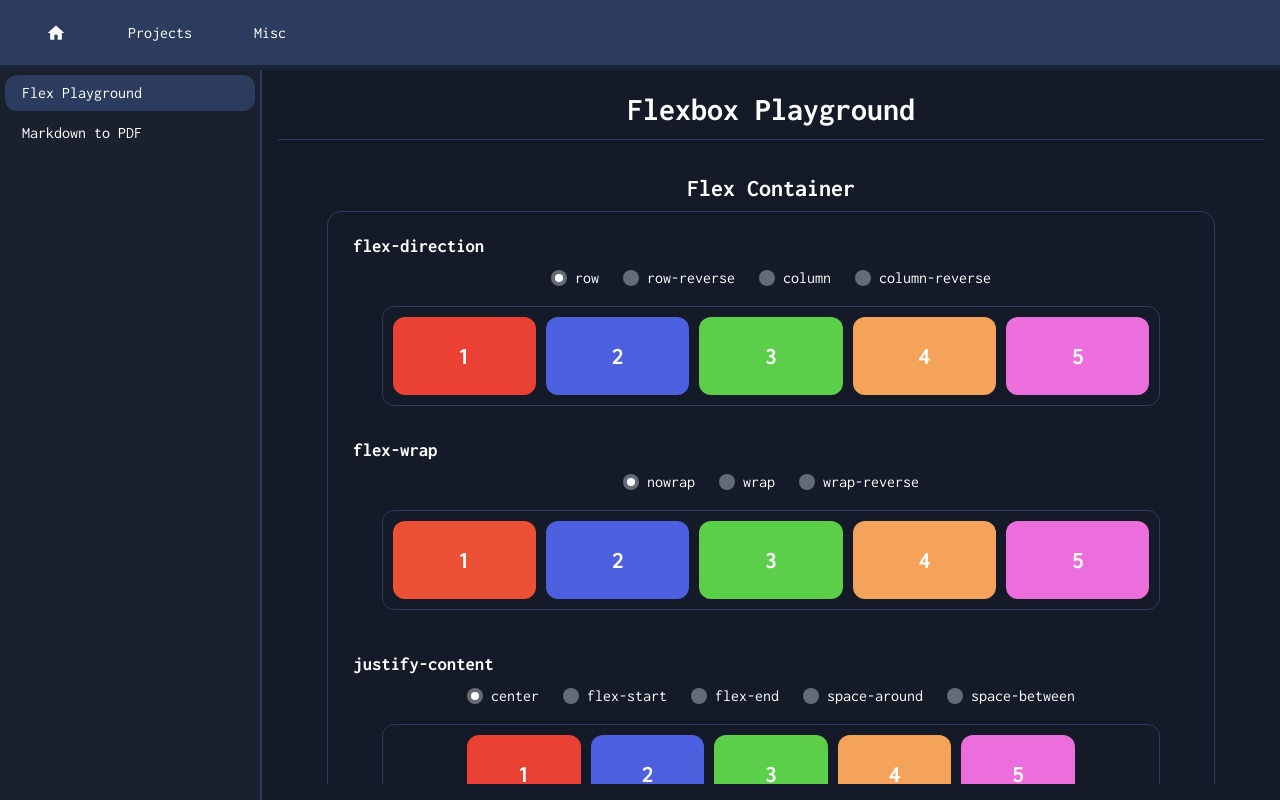
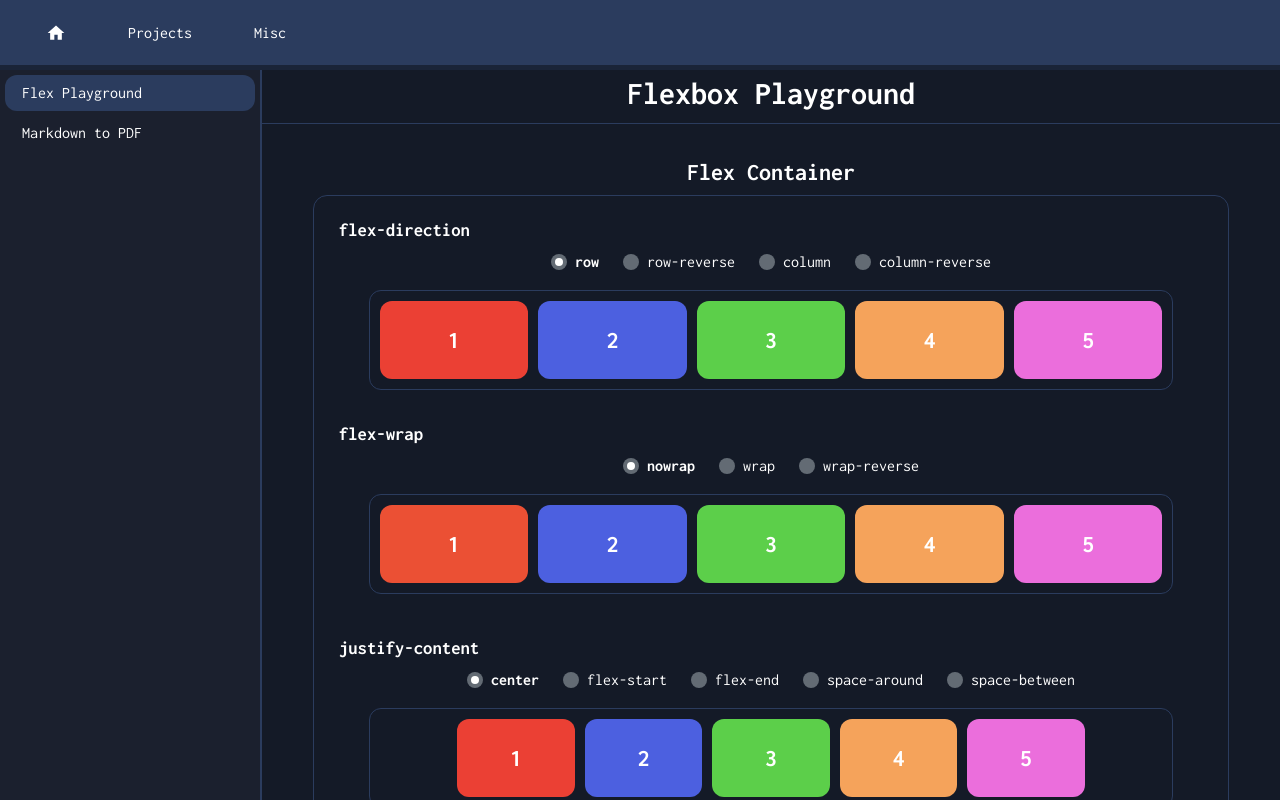
Before and after one commit to scoogii/portfolio, a Next.js app: page /misc in a window 1280 px wide. Built offline with nearby package versions, Linux system fonts and the light colour scheme.

Commit message:
finish align-content for flex playground

```diff
--- a/app/_components/FlexPlayground/container/AlignContent.jsx
+++ b/app/_components/FlexPlayground/container/AlignContent.jsx
@@ -11,8 +11,9 @@ const AlignContent = ({ headingStyle, groupStyle }) => {
 
   const containerStyle = {
     display: "flex",
-    flexDirection: "row",
+    flexDirection: "column",
     justifyContent: "center",
+    flexWrap: "wrap",
     alignContent: option,
     width: "90%",
     minHeight: "200px",
--- a/app/misc/page.jsx
+++ b/app/misc/page.jsx
@@ -53,6 +53,7 @@ const Misc = () => {
     height: { xs: "0", md: "100%" },
     color: "white",
     background: "transparent",
+    padding: "0px",
   };
 
   return (
--- a/app/theme.jsx
+++ b/app/theme.jsx
@@ -25,6 +25,9 @@ const theme = extendTheme({
         root: {
           color: "white",
           fontSize: "12pt",
+          "&.Mui-checked": {
+            fontWeight: "bold",
+          },
         },
       },
     },
```
